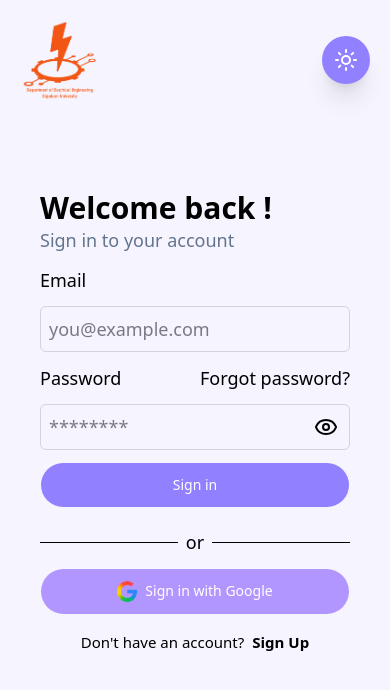
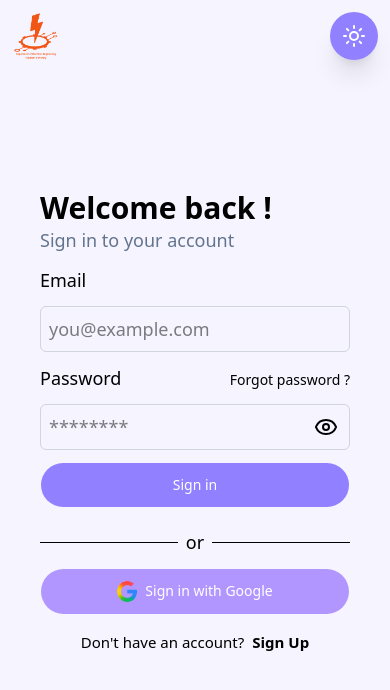
Before and after one commit to ApisitKhakmueang/booking-conference-room, a Next.js app in the folder front-end/: page /auth/sign-in in a window 390 px wide. Shown: the top 690 px of the page. Built offline with nearby package versions, Linux system fonts and the light colour scheme; no server answers.

Commit message:
refactor: simplify title management in SignIn_SignupForm and enhance layout responsiveness

```diff
--- a/front-end/src/components/auth/signin-signup/signin-signup-fill-form.tsx
+++ b/front-end/src/components/auth/signin-signup/signin-signup-fill-form.tsx
@@ -85,13 +85,13 @@ export default function SignIn_SignUp_Fill_Form({ isSignIn }: SignInProps) {
           onChange={e => setEmail(e.target.value)}
         />
 
-        <div className='flex justify-between'>
+        <div className='flex justify-between items-baseline'>
           <label htmlFor="password">Password</label>
           {isSignIn && (
             <p
-              className='hover:cursor-pointer'
+              className='hover:cursor-pointer text-sm'
               onClick={() => router.push('/auth/forgot-password')}>
-                Forgot password?
+                Forgot password ?
             </p>
           )}
         </div>
--- a/front-end/src/components/auth/signin-signup/signin-signup-form.tsx
+++ b/front-end/src/components/auth/signin-signup/signin-signup-form.tsx
@@ -9,21 +9,21 @@ import { useEffect, useState } from 'react'
 export default function SignIn_SignupForm() {
   const pathname = usePathname()
   const isSignIn = pathname.includes('sign-in')
-  const [titleDetail, setTitleDetail] = useState({title: 'Welcome back !', subTitle: 'Sign in to your account'})
 
-  useEffect(() => {
-    setTitleDetail(isSignIn ? {title: 'Welcome back !', subTitle: 'Sign in to your account'} : {title: 'Get started', subTitle: 'Create your account'})
-  }, [pathname])
+  const title = isSignIn ? 'Welcome back !' : 'Get started'
+  const subTitle = isSignIn ? 'Sign in to your account' : 'Create your account'
 
   return (
     <main className={`flex min-h-screen bg-light-sidebar dark:bg-sidebar dark:text-secondary overflow-auto`}>
       <div className='relative flex flex-col xl:w-3/5 w-full h-screen'>
-        <div className='flex justify-between items-center p-5'>
+        <div className='flex justify-between items-center xs:p-5 p-3'>
           <Image
             src='/logo/logoEE-color.png'
             alt='color logo'
             width={80}
             height={80}
+            className="w-auto h-12 md:h-16 lg:h-20 object-contain" // ป้องกันโลโก้ยืดหดผิดสัดส่วน
+            priority
           />
 
           <div className='relative z-10'>
@@ -31,7 +31,13 @@ export default function SignIn_SignupForm() {
           </div>
         </div>
 
-        <SignIn_SignUp isSignIn={isSignIn} title={titleDetail.title} subTitle={titleDetail.subTitle} />
+        <div className='flex-1 flex flex-col justify-center'>
+          <SignIn_SignUp
+            isSignIn={isSignIn}
+            title={title}
+            subTitle={subTitle}
+          />
+        </div>
       </div>
 
       <div className='lg:flex hidden w-full'>
```
